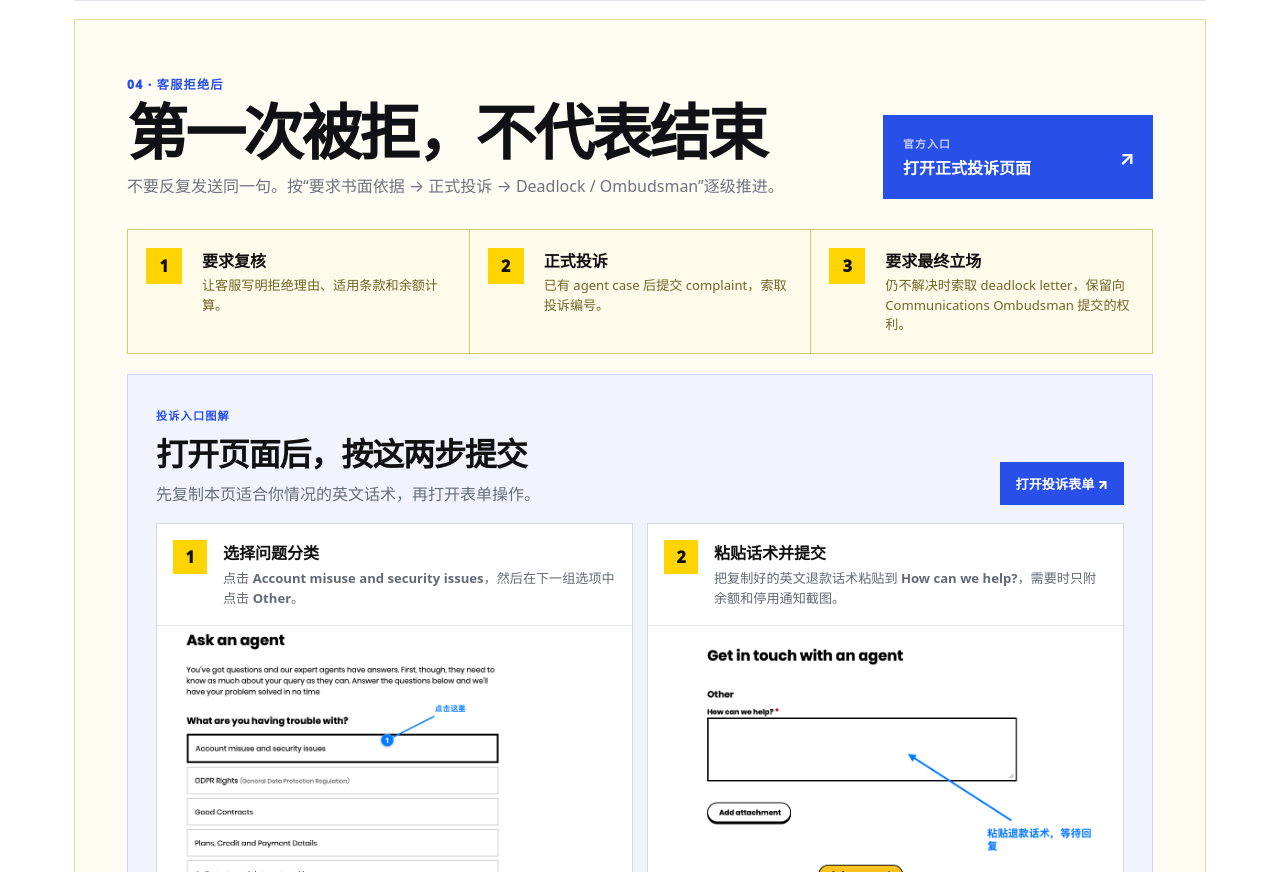
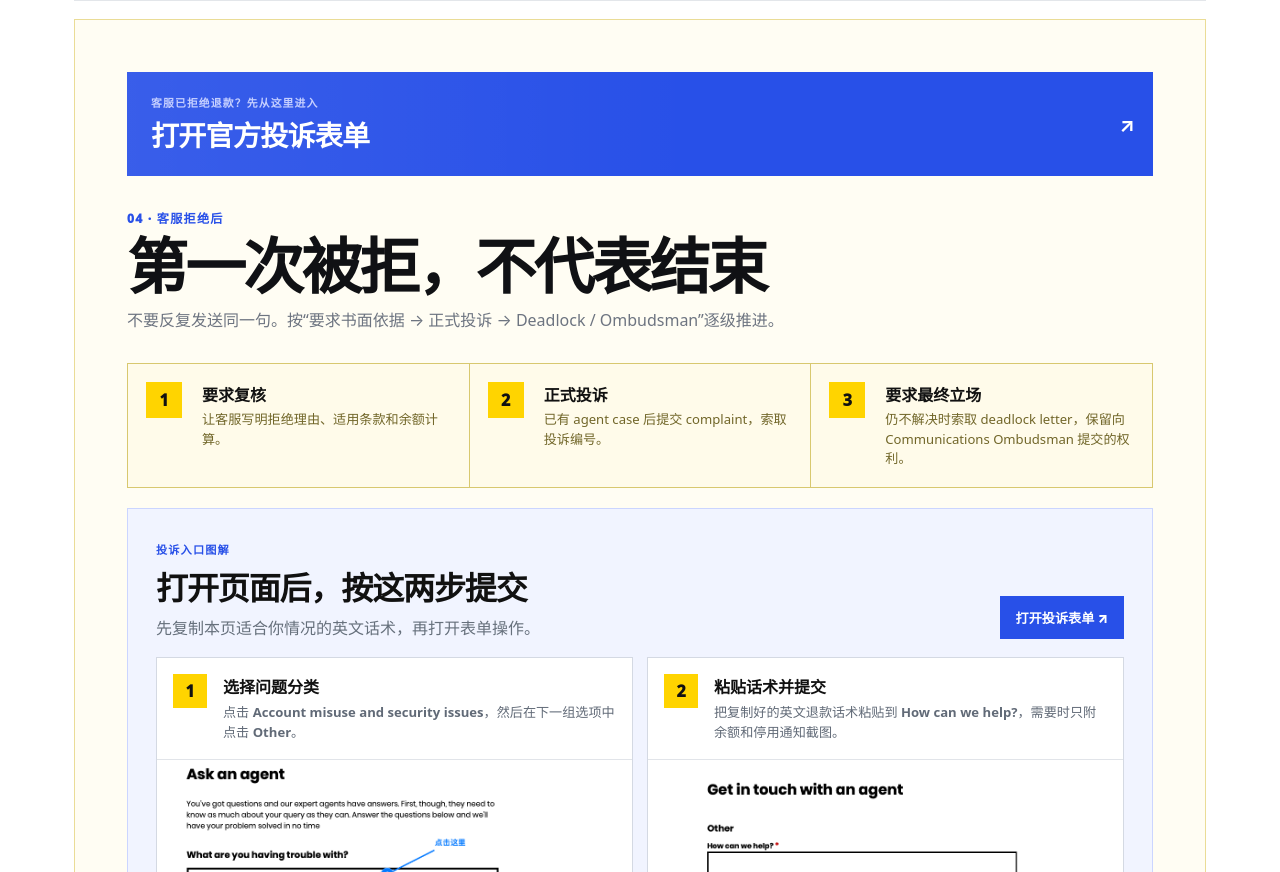
Before and after one commit to dttxorg/giffgaff-dttxorg, a plain HTML site: page refund.html in a window 1280 px wide. Shown: the part 4729-5601 px from the top of the page. Drawn offline with Linux system fonts and the light colour scheme.

Commit message:
将官方投诉入口前置

```diff
--- a/refund.css
+++ b/refund.css
@@ -498,14 +498,12 @@
 }
 .evidence-checklist input { width: 18px; height: 18px; accent-color: var(--refund-yellow); }
 
-.rejected-section { background: #fffdf3; border-color: #eadc96; }
-.rejected-heading-row {
-  display: grid;
-  gap: 18px;
-  align-items: end;
-  margin-bottom: 30px;
+.rejected-section {
+  background: #fffdf3;
+  border-color: #eadc96;
+  scroll-margin-top: 86px;
 }
-.rejected-heading-row .section-heading { margin-bottom: 0; }
+.rejected-section-heading { margin-top: 30px; }
 .complaint-hero-link {
   position: relative;
   display: grid;
@@ -524,6 +522,17 @@
   top: 50%;
   font-size: 1.25rem;
   transform: translateY(-50%);
+}
+.complaint-hero-link--first {
+  min-height: 94px;
+  padding: 22px 70px 22px 24px;
+  background:
+    linear-gradient(90deg, rgba(255,255,255,.08), transparent 55%),
+    var(--refund-blue);
+}
+.complaint-hero-link--first strong {
+  font-size: clamp(1.2rem, 3vw, 1.75rem);
+  letter-spacing: -.025em;
 }
 .rejection-ladder {
   display: grid;
@@ -791,7 +800,6 @@
   .script-meta .copy-button { justify-self: end; }
   .evidence-checklist { grid-template-columns: repeat(2, 1fr); }
   .evidence-checklist > div { grid-column: 1 / -1; }
-  .rejected-heading-row { grid-template-columns: minmax(0, 1fr) 270px; }
   .rejection-ladder { grid-template-columns: repeat(3, 1fr); }
   .complaint-howto-head { grid-template-columns: minmax(0, 1fr) auto; }
   .complaint-howto-head > a { justify-self: end; }
--- a/refund.html
+++ b/refund.html
@@ -279,17 +279,15 @@ Thank you.</div>
       </section>
 
       <section class="refund-section rejected-section reveal" id="rejected" aria-labelledby="rejected-title">
-        <div class="rejected-heading-row">
-          <div class="section-heading">
-            <span>04 · 客服拒绝后</span>
-            <h2 id="rejected-title">第一次被拒，不代表结束</h2>
-            <p>不要反复发送同一句。按“要求书面依据 → 正式投诉 → Deadlock / Ombudsman”逐级推进。</p>
-          </div>
-          <a class="complaint-hero-link" href="https://support2.giffgaff.com/app/ask/International-and-Roaming/Accessing-voicemail-while-abroad/form/" target="_blank" rel="noopener">
-            <span>官方入口</span>
-            <strong>打开正式投诉页面</strong>
-            <b>↗</b>
-          </a>
+        <a class="complaint-hero-link complaint-hero-link--first" href="https://support2.giffgaff.com/app/ask/International-and-Roaming/Accessing-voicemail-while-abroad/form/" target="_blank" rel="noopener">
+          <span>客服已拒绝退款？先从这里进入</span>
+          <strong>打开官方投诉表单</strong>
+          <b>↗</b>
+        </a>
+        <div class="section-heading rejected-section-heading">
+          <span>04 · 客服拒绝后</span>
+          <h2 id="rejected-title">第一次被拒，不代表结束</h2>
+          <p>不要反复发送同一句。按“要求书面依据 → 正式投诉 → Deadlock / Ombudsman”逐级推进。</p>
         </div>
 
         <div class="rejection-ladder" aria-label="退款被拒后的升级顺序">
```
